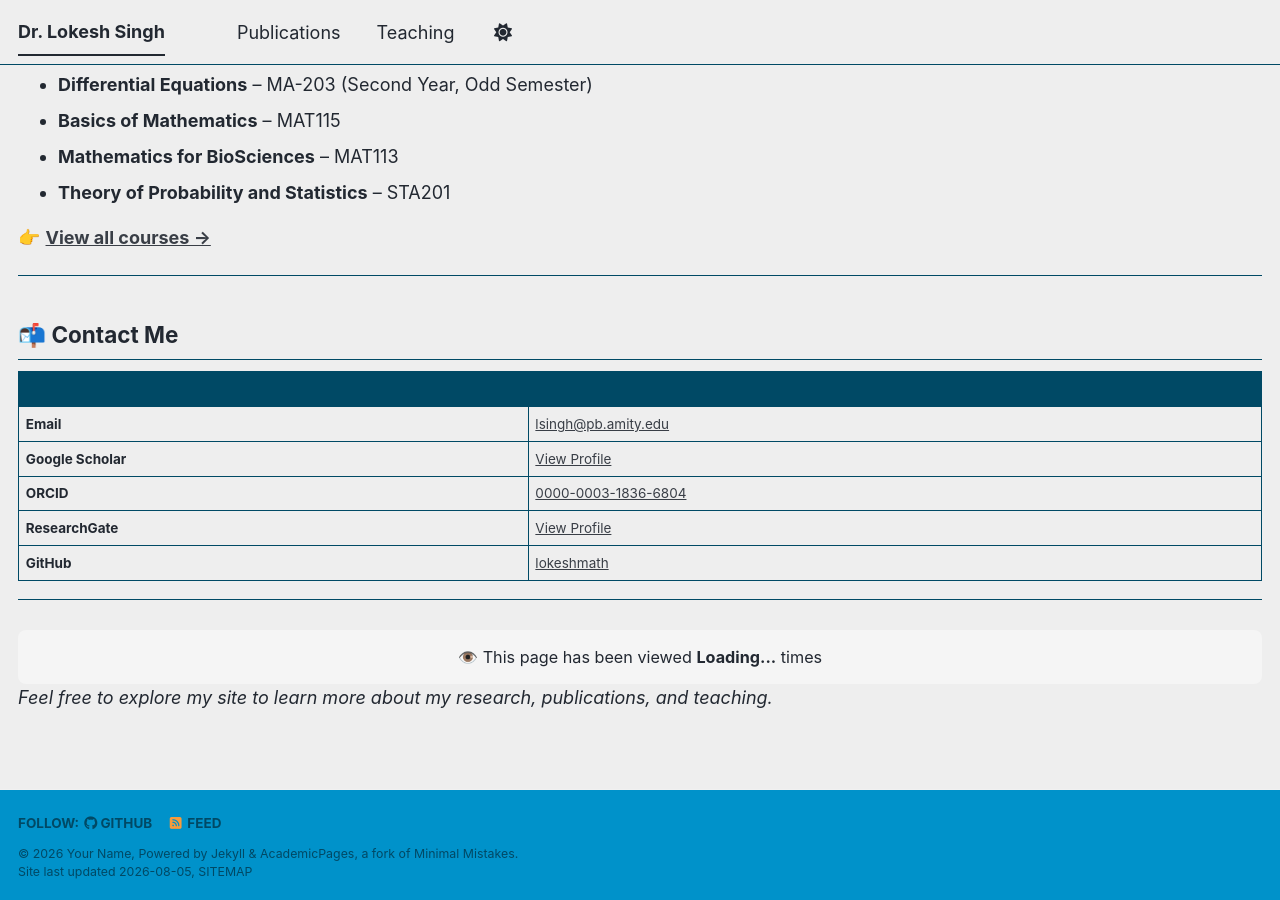
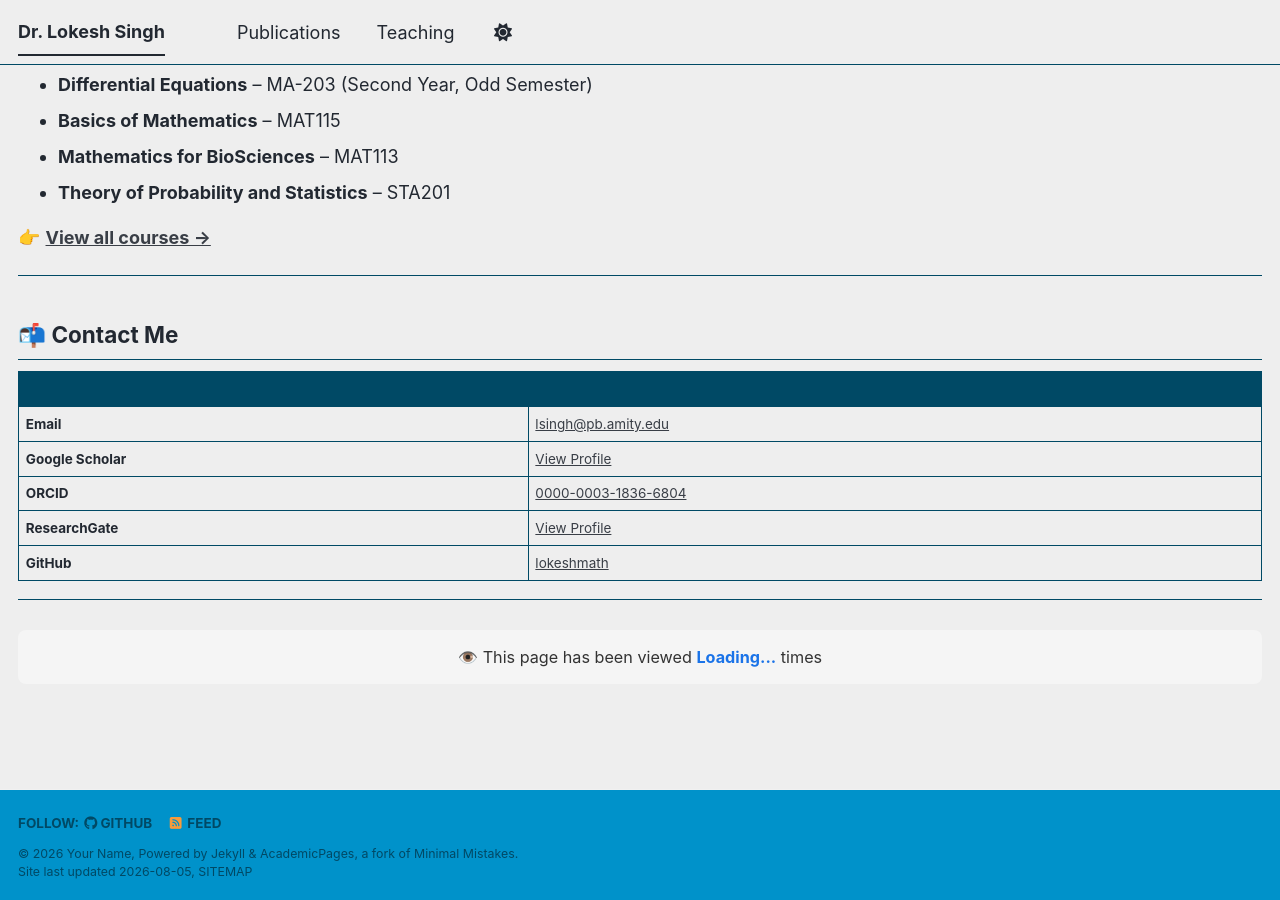
Before and after one commit to lokeshmath/lokeshmath.github.io, a Jekyll site: the page built from index.md, in a window 1280 px wide and 900 px high, scrolled down 1360 px. Built offline with Jekyll 4.4.1, drawn with Linux system fonts in a browser that asks for light colours; a style sheet for code colours, icons or effects is not loaded.

Commit message:
Update index.md

```diff
--- a/index.md
+++ b/index.md
@@ -75,15 +75,27 @@ I teach courses in **Mathematics** at Amity University Punjab, Mohali, including
 ---
 <!-- Visitor Counter on Homepage -->
 <div style="text-align: center; margin-top: 30px; padding: 15px; background: #f5f5f5; border-radius: 8px;">
-  <p style="margin: 0; font-size: 0.9em;">
+  <p style="margin: 0; font-size: 0.9em; color: #333;">
     👁️ This page has been viewed
-    <span id="homepage-visits" style="font-weight: bold;">Loading...</span> times
+    <span id="homepage-visits" style="font-weight: bold; color: #1a73e8;">Loading...</span> times
   </p>
   <script>
-    window.goatcounter.visit_count({
-      append: '#homepage-visits',
-      style: 'span { font-weight: bold; color: #1a73e8; }'
-    });
+    (function() {
+      function showHomepageVisits() {
+        if (typeof window.goatcounter !== 'undefined' && window.goatcounter.visit_count) {
+          window.goatcounter.visit_count({
+            append: '#homepage-visits',
+            style: 'span { font-weight: bold; color: #1a73e8; }'
+          });
+        } else {
+          setTimeout(showHomepageVisits, 500);
+        }
+      }
+      if (document.readyState === 'complete') {
+        showHomepageVisits();
+      } else {
+        window.addEventListener('load', showHomepageVisits);
+      }
+    })();
   </script>
 </div>
-*Feel free to explore my site to learn more about my research, publications, and teaching.*
```
